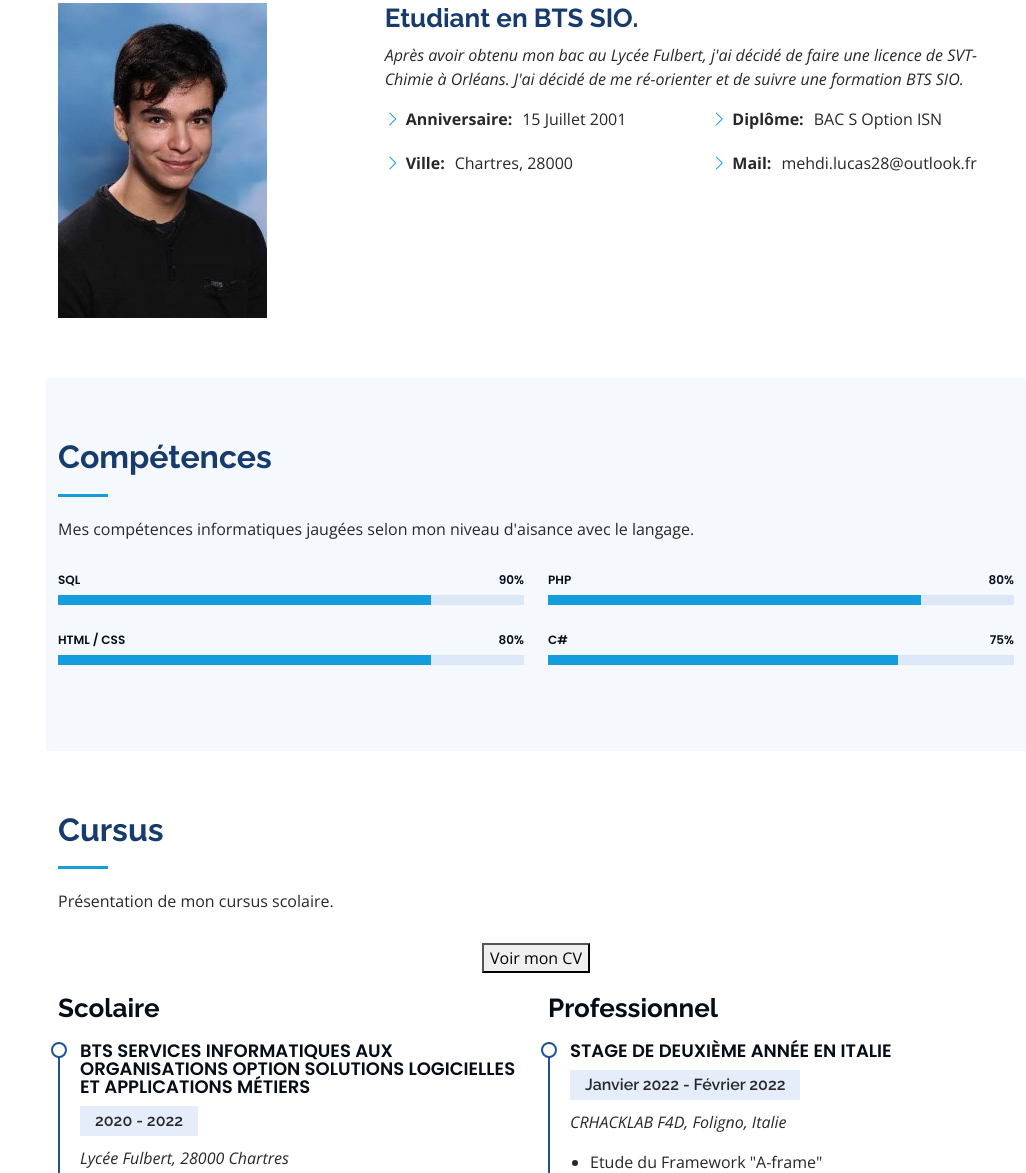
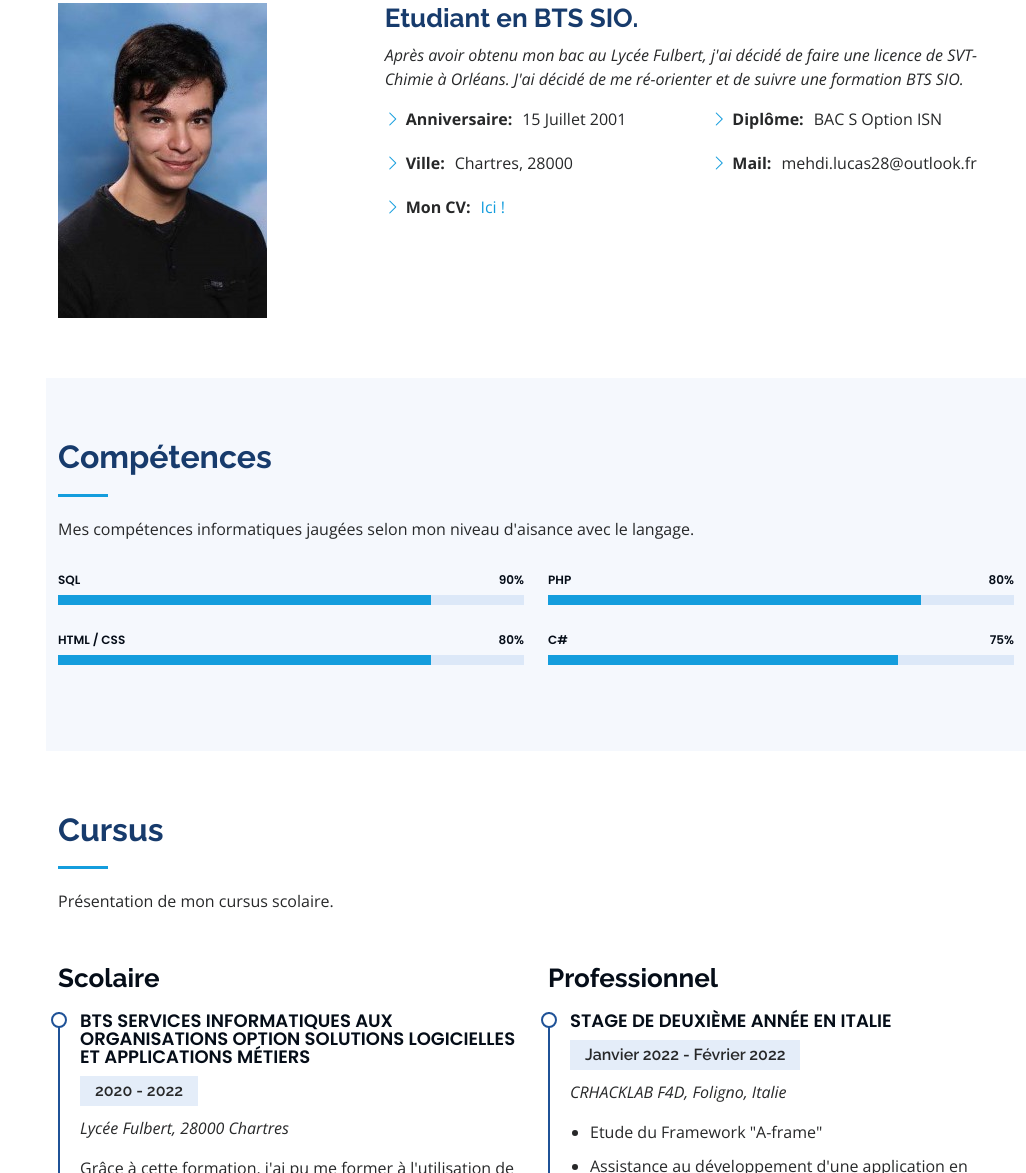
Before and after one commit to Mehdi28630/PortFolio, a plain HTML site: page index.html in a window 1280 px wide. Shown: the part 965-2138 px from the top of the page, without its empty margins (254-1280 px from the left). Drawn offline with nearby package versions, Linux system fonts and the light colour scheme.

Commit message:
ajout portfolio sur git

```diff
--- a/index.html
+++ b/index.html
@@ -99,6 +99,7 @@
                 <ul>
                   <li><i class="bi bi-chevron-right"></i> <strong>Anniversaire:</strong> <span>15 Juillet 2001</span></li>
                   <li><i class="bi bi-chevron-right"></i> <strong>Ville:</strong> <span>Chartres, 28000</span></li>
+                  <li><i class="bi bi-chevron-right"></i> <strong>Mon CV:</strong> <a href="assets/img/CV_MLUCAS.pdf"> Ici ! </a></li>
                 </ul>
               </div>
               <div class="col-lg-6">
@@ -175,7 +176,6 @@
           <h2>Cursus</h2>
           <p>Présentation de mon cursus scolaire.</p>
         </div>
-        <div class="text-center"><button onclick="location.href='assets/img/CV_MLUCAS.pdf'" type="button">Voir mon CV</button></div>
 
         <div class="row">
           <div class="col-lg-6" data-aos="fade-up">
```
